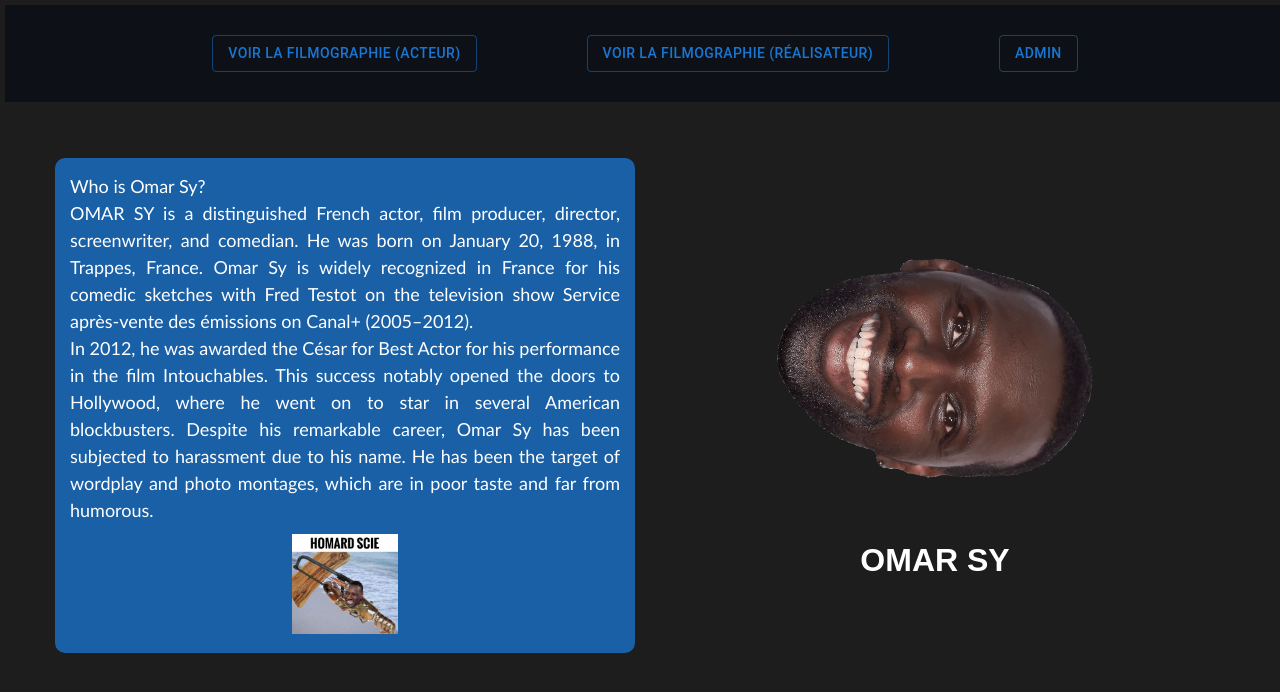
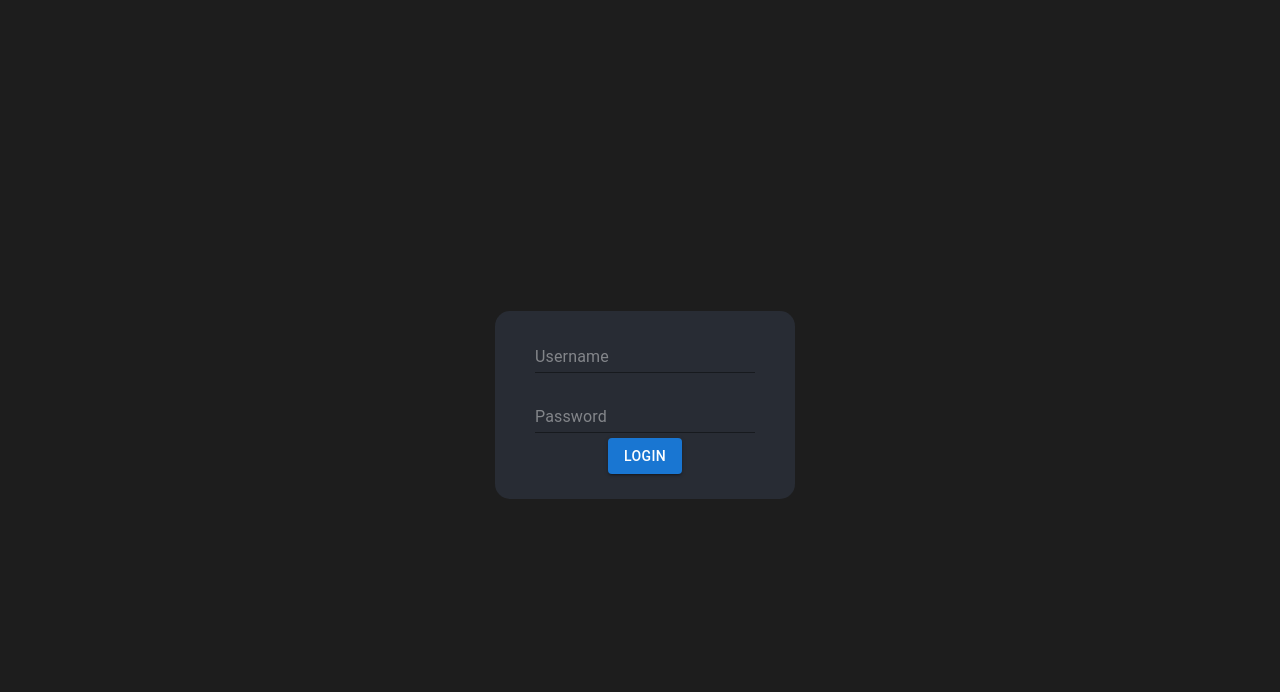
Before and after one commit to DallasJr/Portfolio, a React (Create React App) app in the folder frontend/my-app/: page /Login in a window 1280 px wide. Shown: the top 692 px of the page. Built offline with nearby package versions, Linux system fonts and the light colour scheme.

Commit message:
Add Login to URL Finish front Login Add Axios login

```diff
--- a/frontend/my-app/src/App.js
+++ b/frontend/my-app/src/App.js
@@ -5,6 +5,7 @@ import FilmographieAct from './FilmographieAct';
 import FilmographieRea from './FilmographieRea';
 import Admin from './Admin';
 import {Button} from "@mui/material";
+import Login from "./Login";
 
 function AppContent() {
     const navigate = useNavigate();
@@ -55,7 +56,7 @@ function AppContent() {
                         target of wordplay
                         and photo montages, which are in poor taste and far from humorous.
                     </p>
-                    <img src="/omarscie.png" className="omarscie" />
+                    <img src="/omarscie.png" className="omarscie"/>
                 </div>
                 <div className="omarsy">
                     <img src="/omarSY.png" className="App-logo" alt="omar si"/>
@@ -72,13 +73,14 @@ function App() {
 
     return (
         <div>
-            {location.pathname !== '/FilmographieAct' && location.pathname !== '/FilmographieRea' && location.pathname !== '/Admin' &&
+            {location.pathname !== '/FilmographieAct' && location.pathname !== '/FilmographieRea' && location.pathname !== '/Admin' && location.pathname !== '/Login' &&
                 <AppContent/>}
 
             <Routes>
                 <Route path="/FilmographieAct" element={<FilmographieAct/>}/>
                 <Route path="/FilmographieRea" element={<FilmographieRea/>}/>
                 <Route path="/Admin" element={<Admin/>}/>
+                <Route path="/Login" element={<Login/>}/>
             </Routes>
         </div>
     );
--- a/frontend/my-app/src/Axios.js
+++ b/frontend/my-app/src/Axios.js
@@ -61,3 +61,13 @@ export const deleteMovie = async (id) => {
         throw error;
     }
 };
+
+export const login = async (user, pwd) => {
+    try {
+        await axios.post(`${BASE_URL}/login`, user, pwd);
+        console.log("Login Successfully");
+    } catch (error) {
+        console.error("Error login", error);
+        throw error;
+    }
+}
--- a/frontend/my-app/src/Login.css
+++ b/frontend/my-app/src/Login.css
@@ -0,0 +1,5 @@
+.form-group {
+    display: flex;
+    flex-direction: column;
+    align-items: center;
+}
--- a/frontend/my-app/src/Login.js
+++ b/frontend/my-app/src/Login.js
@@ -1,10 +1,17 @@
 import './Login.css';
+import {Button, Input} from "@mui/material";
 
 
 function Login() {
-    return(
+    return (
         <div className="container">
-
+            <form>
+                <div className="form-group">
+                    <Input type="text" className="form-control" placeholder="Username" sx={{ input: {color: 'white' }}}/><br/>
+                    <Input type="password" className="form-control" placeholder="Password" sx={{ input: {color: 'white' }}}/>
+                    <Button variant="contained" className="login">Login</Button>
+                </div>
+            </form>
         </div>
     )
 }
```
